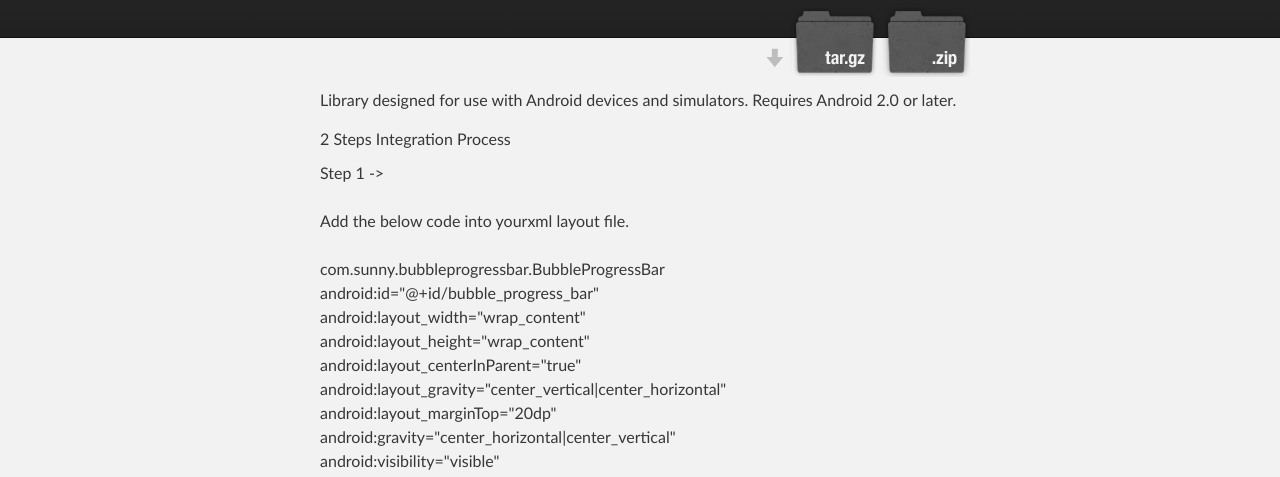
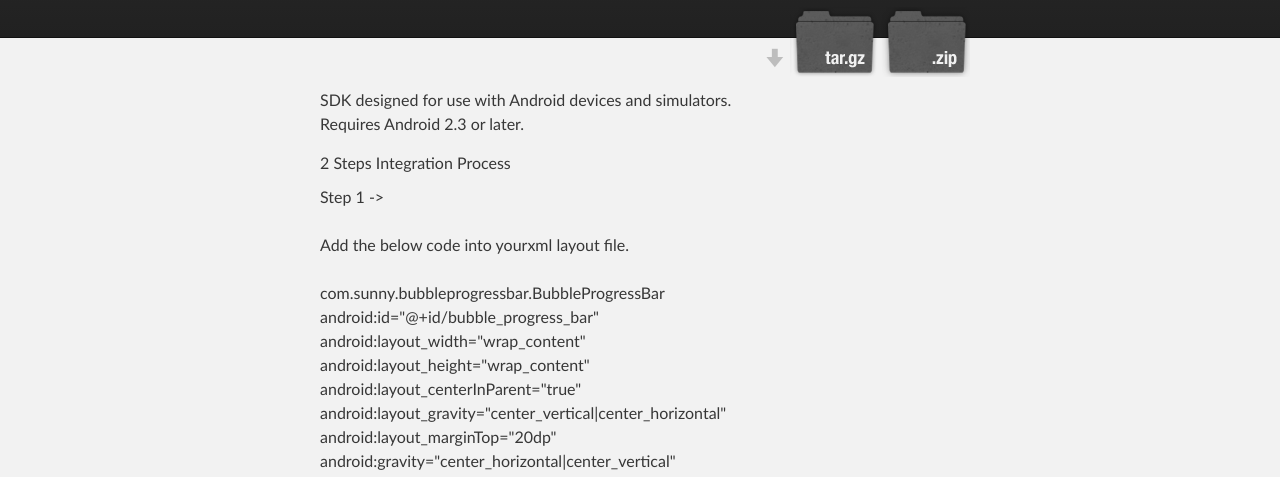
Before and after one commit to SunnyGarg/Bubble-ProgressBar, a plain HTML site: page index.html in a window 1280 px wide. Shown: the part 316-793 px from the top of the page. Drawn offline with Linux system fonts and the light colour scheme.

Commit message:
Update index.html

```diff
--- a/index.html
+++ b/index.html
@@ -37,7 +37,7 @@
 <!-- MAIN CONTENT -->
     <div id="main_content_wrap" class="outer">
       <section id="main_content" class="inner">
-        <p>Library designed for use with Android devices and simulators. Requires Android 2.0 or later.</p>
+        <p>SDK designed for use with Android devices and simulators.<br>Requires Android 2.3 or later.</p>
 <a name="welcome-to-github-pages" class="anchor" href="#welcome-to-github-pages"><span class="octicon octicon-link"></span></a>2 Steps Integration Process</h3>
 
 <p>Step 1 -> <br><br>
```
